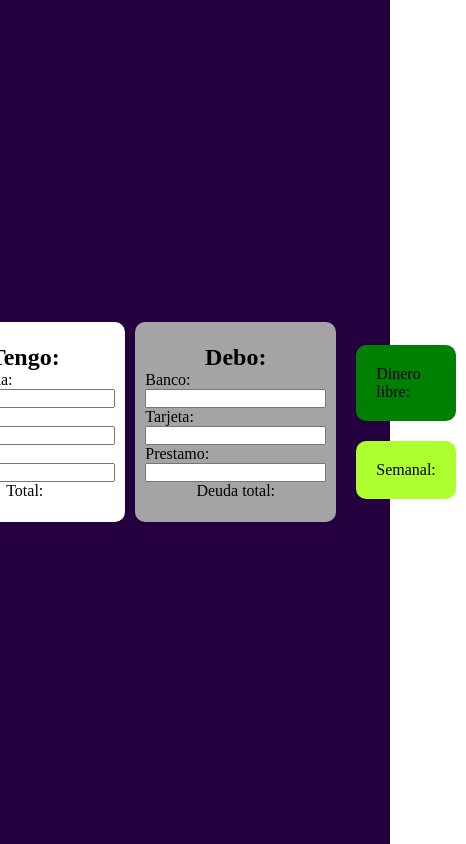
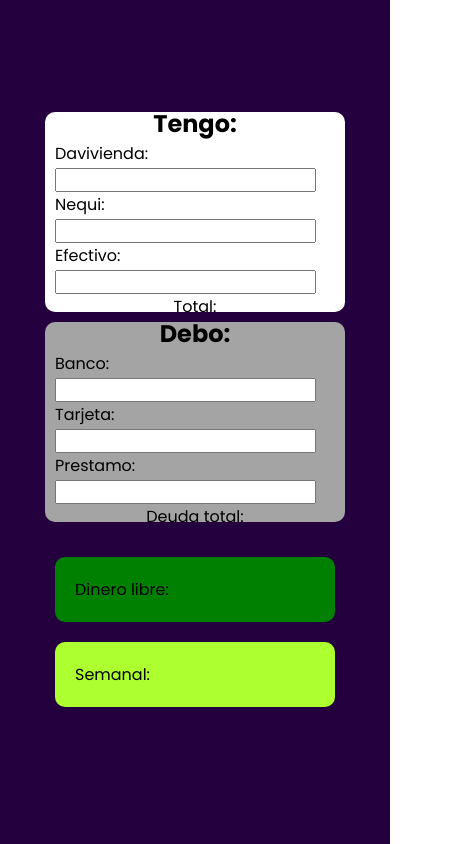
Before and after one commit to Sakhurama/calculadoraGastos, a plain HTML site: page index.html in a window 390 px wide. Shown: the whole page, 466 px wide, since content can reach past the window. Drawn offline with Linux system fonts and the light colour scheme.

Commit message:
Ajustes en la maqueta y mejoras al responsive - nueva tipografía

```diff
--- a/index.html
+++ b/index.html
@@ -3,14 +3,24 @@
 <head>
     <meta charset="UTF-8">
     <meta name="viewport" content="width=device-width, initial-scale=1.0">
+
+    <!-- CSS -->
     <link rel="stylesheet" href="style.css">
+
+    <!-- Tipografías -->
+    <link rel="preconnect" href="https://fonts.googleapis.com">
+    <link rel="preconnect" href="https://fonts.gstatic.com" crossorigin>
+    <link href="https://fonts.googleapis.com/css2?family=Poppins:wght@100;400;500;600;700&display=swap" rel="stylesheet">
+
     <title>Document</title>
 </head>
 <body>
     <div class="container">
+        <div class="container-cards">
             <div class="card-tengo">
                 <h2>Tengo:</h2>
 
+                <div class="inputs">
                     <div>
                         <label for="davivienda">Davivienda:</label>
                         <input type="number" id="davivienda">
@@ -23,6 +33,7 @@
                         <label for="efectivo">Efectivo:</label>
                         <input type="number" id="efectivo">
                     </div>
+                </div>
 
                 <div>
                     <p>Total: <span id="total-tengo"></span></p>
@@ -32,6 +43,7 @@
             <div class="card-debo">
                 <h2>Debo:</h2>
 
+                <div class="inputs">
                     <div>
                         <label for="banco">Banco:</label>
                         <input type="number" id="banco">
@@ -44,9 +56,12 @@
                         <label for="prestamo">Prestamo:</label>
                         <input type="number" id="prestamo">
                     </div>
+                </div>
+
 
                 <div>
                     <p>Deuda total: <span id="total-debo"></span></p>
+                </div>
             </div>
         </div>
 
@@ -55,6 +70,7 @@
             <p class="dinero-semanal">Semanal: <span id="dinero-semanal"></span></p>
         </div>
     </div>
+
     <script src="script.js"></script>
 </body>
 </html>
--- a/style.css
+++ b/style.css
@@ -1,4 +1,5 @@
 * {
+    font-family: "Poppins", sans-serif;
     box-sizing: border-box;
     margin: 0;
     padding: 0;
@@ -6,11 +7,21 @@
 
 .container {
     display: flex;
+    flex-direction: column;
     justify-content: center;
     align-items: center;
     gap: 10px;
     background-color: rgb(37, 0, 62);
     height: 100vh;
+    width: 100vw;
+}
+
+.container-cards{
+    display: flex;
+    flex-wrap: wrap;
+    justify-content: center;
+
+    gap: 10px;
 }
 
 .card-tengo{
@@ -62,3 +73,14 @@
     width: 100%;
     border-radius: 10px;
 }
+
+@media (max-width: 600px) {
+    .container {
+        flex-direction: column;
+        overflow: hidden;
+    }
+
+    .card-tengo, .card-debo, .card-libre {
+        width: 300px;
+    }
+}
```
Lines whose indentation alone changed are shown as unchanged.
